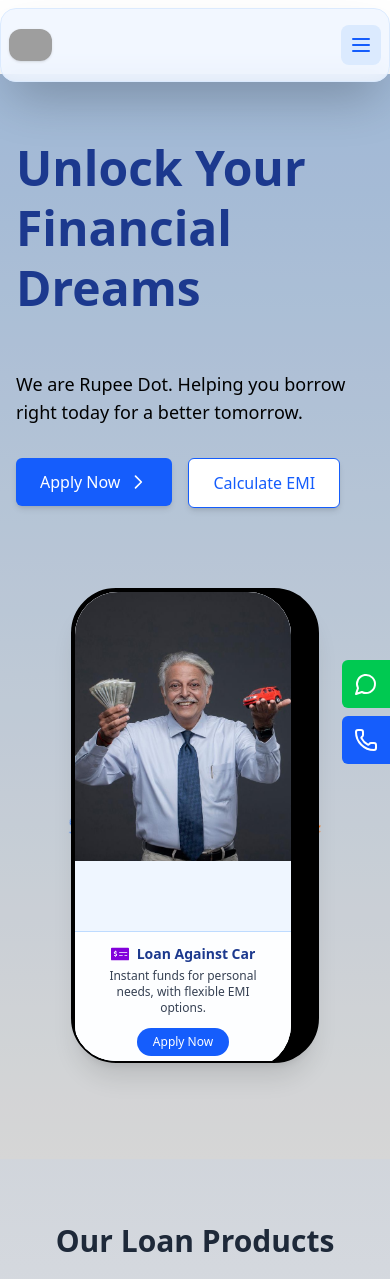
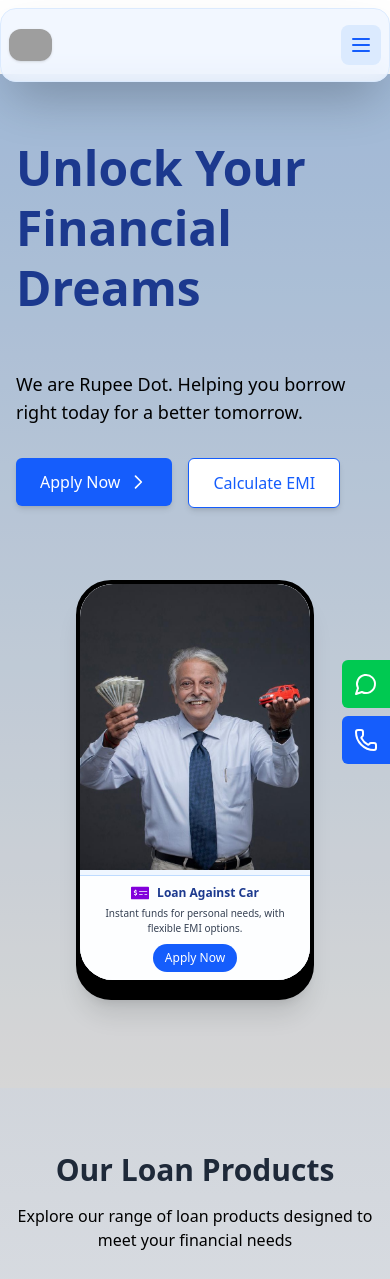
Before and after one commit to kushagraSharma90/Ruppy, a React (Vite) app: page / in a window 390 px wide. Shown: the top 1279 px of the page. Built offline with nearby package versions, Linux system fonts and the light colour scheme; grey boxes are pictures that could not be loaded.

Commit message:
Responsive

```diff
--- a/src/components/home/PhoneCarousel.jsx
+++ b/src/components/home/PhoneCarousel.jsx
@@ -12,59 +12,56 @@
 import image4 from "../../assets/PHOTO4.jpg";
 
 // Circular Rotating Text
-const RotatingWordsCircle = () => {
-  const radius = 180;
-  const center = 300;
-  return (
-    <div className="absolute top-2-left-10 w-[400px] h-[400px] sm:w-[700px] sm:h-[700px] pointer-events-none">
-      <svg
-        overflow="visible"
-        className="animate-[spin_20s_linear_infinite] block"
-        viewBox="0 0 600 600"
-        width="100%"
-        height="100%"
-      >
-        <defs>
-          <path
-            id="textCircle"
-            d={`
-              M ${center - radius},${center}
-              a ${radius},${radius} 0 1,1 ${2 * radius},0
-              a ${radius},${radius} 0 1,1 -${2 * radius},0
-            `}
-            fill="none"
-          />
-        </defs>
-        <text
-          fill="#333"
-          fontSize="18"
-          fontFamily="Arial"
-          alignmentBaseline="middle"
-          dominantBaseline="middle"
-        >
-          <textPath href="#textCircle" startOffset="0%">
-            <tspan fill="#3b82f6">Used-Car-Loan</tspan>
-            <tspan fill="#666"> .........</tspan>
-            <tspan fill="#f97316"> New-car-Loan</tspan>
-            <tspan fill="#666">......... </tspan>
-            <tspan fill="#3b82f6"> Personal-Loan</tspan>
-            <tspan fill="#666"> ........</tspan>
-            <tspan fill="#f97316"> Loan-Against-car</tspan>
-            <tspan fill="#666"> .........</tspan>
-            <tspan fill="#3b82f6">Used-Car-Loan</tspan>
-            <tspan fill="#666"> ........</tspan>
-            <tspan fill="#f97316"> New-car-Loan</tspan>
-            <tspan fill="#666">........ </tspan>
-            <tspan fill="#3b82f6"> Personal-Loan</tspan>
-            <tspan fill="#666">........</tspan>
-            <tspan fill="#f97316"> Loan-Against-car</tspan>
-            <tspan fill="#666"> ........</tspan>
-          </textPath>
-        </text>
-      </svg>
-    </div>
-  );
-};
+// const RotatingWordsCircle = () => {
+//   const radius = 220;
+//   const center = 300;
+//   const pathData = `
+//     M ${center - radius},${center}
+//     a ${radius},${radius} 0 1,1 ${2 * radius},0
+//     a ${radius},${radius} 0 1,1 -${2 * radius},0
+//   `;
+
+//   return (
+//     <div className="absolute top-0 left-1/2 transform -translate-x-1/2 w-[300px] h-[300px] sm:w-[500px] sm:h-[500px] pointer-events-none">
+//       <svg
+//         overflow="visible"
+//         className="animate-[spin_20s_linear_infinite] block"
+//         viewBox="0 0 600 600"
+//         width="100%"
+//         height="100%"
+//       >
+//         <defs>
+//           <path id="textCircle" d={pathData} fill="none" />
+//         </defs>
+//         <text
+//           fill="#333"
+//           fontSize="18"
+//           fontFamily="Arial"
+//           alignmentBaseline="middle"
+//           dominantBaseline="middle">
+//           <textPath href="#textCircle" startOffset="0%">
+//             <tspan fill="#3b82f6">Used-Car-Loan</tspan>
+//             <tspan fill="#666"> .........</tspan>
+//             <tspan fill="#f97316"> New-car-Loan</tspan>
+//             <tspan fill="#666">......... </tspan>
+//             <tspan fill="#3b82f6"> Personal-Loan</tspan>
+//             <tspan fill="#666"> ........</tspan>
+//             <tspan fill="#f97316"> Loan-Against-car</tspan>
+//             <tspan fill="#666"> .........</tspan>
+//             <tspan fill="#3b82f6">Used-Car-Loan</tspan>
+//             <tspan fill="#666"> ........</tspan>
+//             <tspan fill="#f97316"> New-car-Loan</tspan>
+//             <tspan fill="#666">........ </tspan>
+//             <tspan fill="#3b82f6"> Personal-Loan</tspan>
+//             <tspan fill="#666">........</tspan>
+//             <tspan fill="#f97316"> Loan-Against-car</tspan>
+//             <tspan fill="#666"> ........</tspan>
+//           </textPath>
+//         </text>
+//       </svg>
+//     </div>
+//   );
+// };
 
 const screens = [
   {
@@ -120,13 +117,13 @@
   };
 
   return (
-    <div className="relative w-full flex flex-col items-center justify-center px-4 sm:px-10 py-8">
-      <RotatingWordsCircle />
+    <div className="relative w-full flex flex-col items-center justify-center px-2 sm:px-10 py-6 sm:py-8">
+  {/* <RotatingWordsCircle /> */}
 
-      <div className="relative z-10 flex justify-center items-center w-full max-w-xs sm:max-w-sm md:max-w-md">
-        <div className="relative w-[260px] sm:w-[268px] h-[475px] sm:h-[475px] bg-black rounded-[45px] shadow-xl overflow-hidden border-[2px] sm:border-[4px] border-black">
-          <div className="relative w-[220px] sm:w-[260px] h-[480px] sm:h-[454px] bg-black rounded-[45px] shadow-xl overflow-hidden border-[2px] sm:border-[4px] border-black">
-            <div className="relative w-full h-full bg-white overflow-hidden rounded-3xl">
+  <div className="relative z-10 flex justify-center items-center w-full max-w-[90%] sm:max-w-sm md:max-w-md">
+    <div className="relative w-full sm:w-[268px] h-[420px] sm:h-[475px] bg-black rounded-[35px] sm:rounded-[45px] shadow-xl overflow-hidden border-[2px] sm:border-[4px] border-black">
+      <div className="relative w-full sm:w-[260px] h-[400px] sm:h-[454px] bg-black rounded-[35px] sm:rounded-[45px] shadow-xl overflow-hidden border-[2px] sm:border-[4px] border-black mx-auto">
+        <div className="relative w-full h-full bg-white overflow-hidden rounded-2xl sm:rounded-3xl">
           <AnimatePresence mode="wait">
             <motion.div
               key={screens[currentIndex].id}
@@ -151,20 +148,20 @@
               animate={{ y: 0, opacity: 1 }}
               exit={{ y: "100%", opacity: 0 }}
               transition={{ duration: 0.4, ease: "easeInOut" }}
-                  className="absolute bottom-0 w-full px-4 py-3 bg-white/90 border-t border-blue-200 rounded-b-3xl z-20"
+              className="absolute bottom-0 w-full px-3 py-2 sm:px-4 sm:py-3 bg-white/90 border-t border-blue-200 rounded-b-2xl sm:rounded-b-3xl z-20"
             >
-                  <div className="flex items-center justify-center text-blue-900 text-sm sm:text-base font-semibold">
+              <div className="flex items-center justify-center text-blue-900 text-xs sm:text-base font-semibold">
                 {screens[currentIndex].icon}
                 {screens[currentIndex].loanType}
               </div>
-                  <p className="text-center text-xs sm:text-sm text-gray-700 mt-1 px-2">
+              <p className="text-center text-[10px] sm:text-sm text-gray-700 mt-1 px-1 sm:px-2">
                 {screens[currentIndex].description}
               </p>
 
-                  <div className="mt-3 flex justify-center">
+              <div className="mt-2 sm:mt-3 flex justify-center">
                 <button
                   onClick={handleApplyNow}
-                      className="bg-blue-600 text-white px-4 py-1.5 rounded-full text-xs sm:text-sm hover:bg-blue-700 transition duration-200"
+                  className="bg-blue-600 text-white px-3 sm:px-4 py-1.5 rounded-full text-xs sm:text-sm hover:bg-blue-700 transition duration-200"
                 >
                   Apply Now
                 </button>
@@ -176,6 +173,7 @@
     </div>
   </div>
 </div>
+
   );
 };
 
```
Lines whose indentation alone changed are shown as unchanged.
